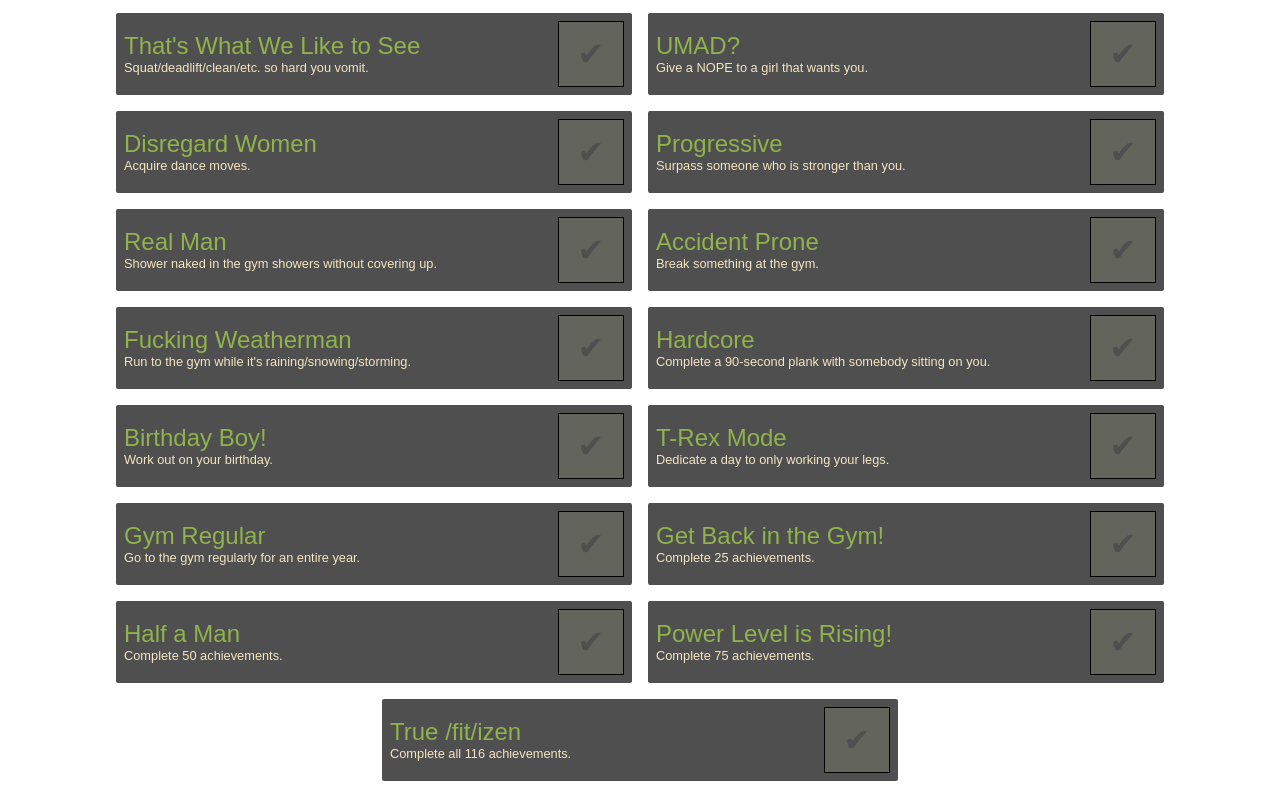
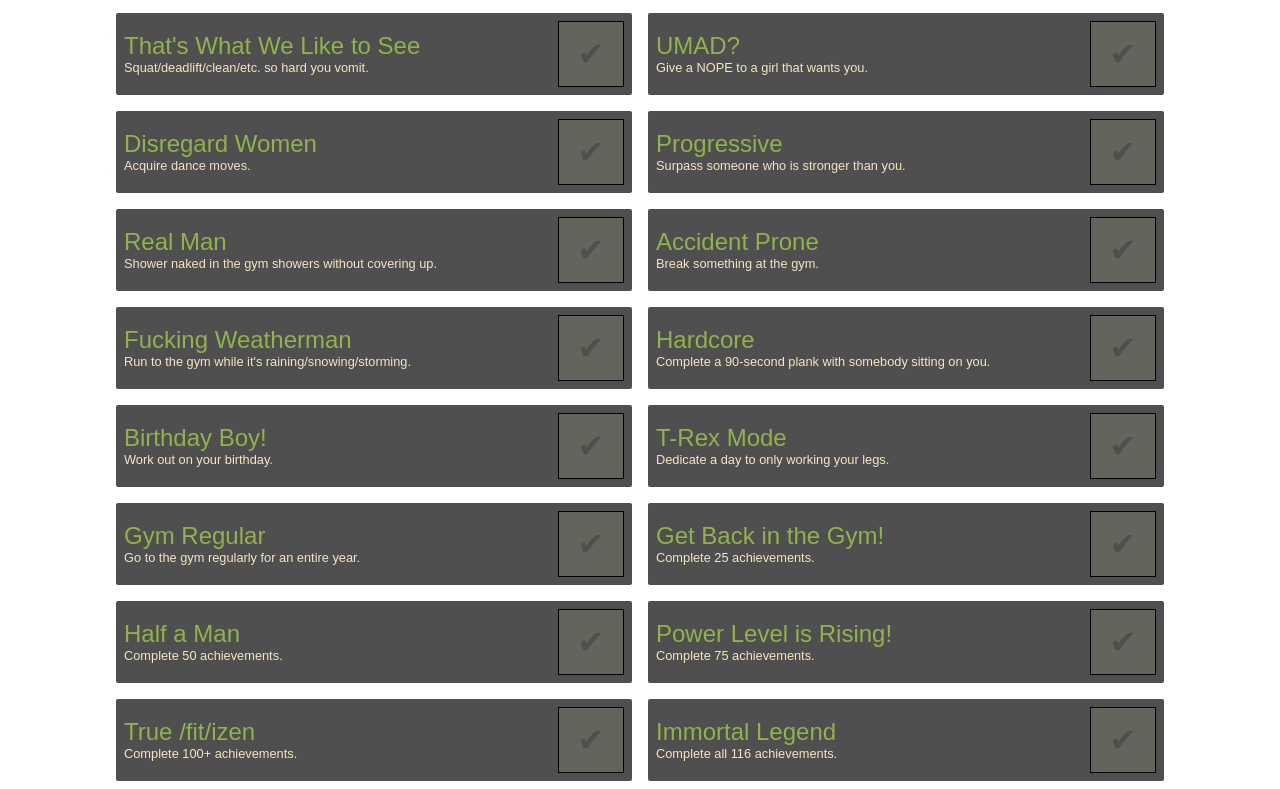
Before and after one commit to keneth-dev/fit-checklist, a plain HTML site: page docs/index.html in a window 1280 px wide. Shown: the part 5065-5854 px from the top of the page. Drawn offline with Linux system fonts and the light colour scheme.

Commit message:
Add an intermediate completion achievement

```diff
--- a/docs/index.html
+++ b/docs/index.html
@@ -944,6 +944,14 @@
 	<div class="achievement" data-id="trueFitizen">
 		<div class="text">
 			<div class="name">True /fit/izen</div>
+			<div class="description">Complete 100+ achievements.</div>
+		</div>
+		<span class="checkbox">&#10004;</span>
+	</div>
+
+	<div class="achievement" data-id="immortalLegend">
+		<div class="text">
+			<div class="name">Immortal Legend</div>
 			<div class="description">Complete all 116 achievements.</div>
 		</div>
 		<span class="checkbox">&#10004;</span>
```
